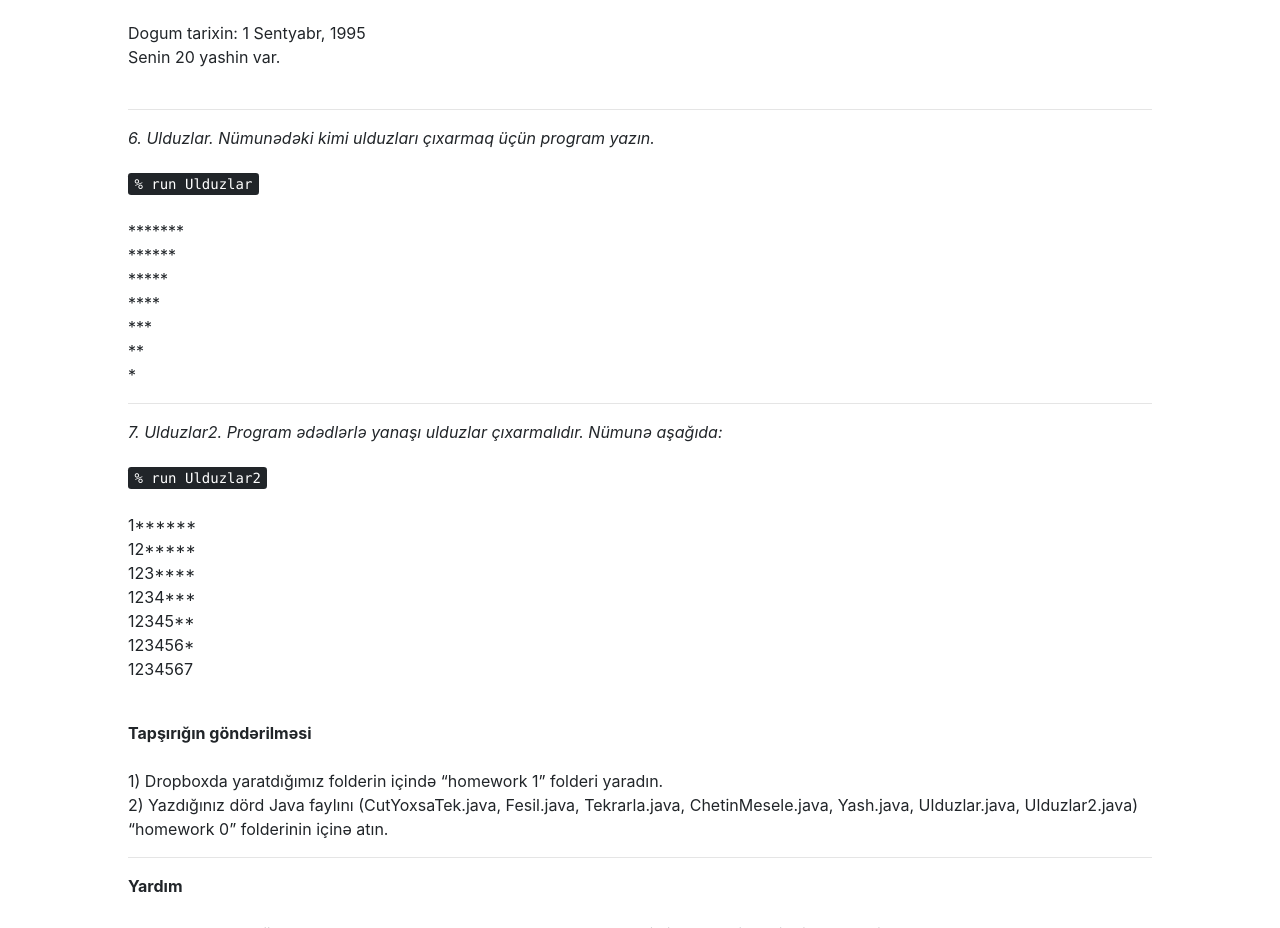
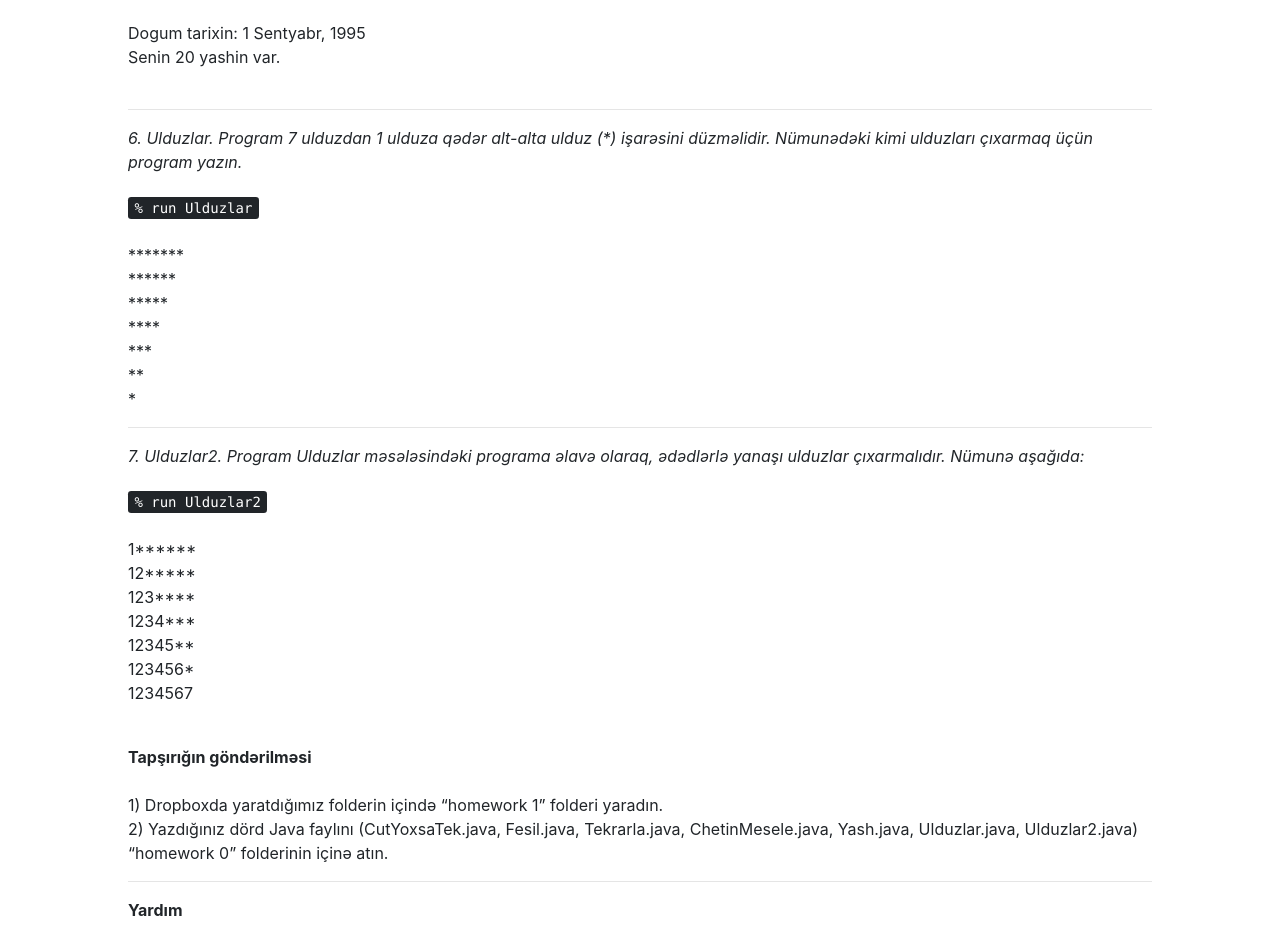
Before and after one commit to belcs/belcs.github.io, a plain HTML site: page assignment1.html in a window 1280 px wide. Shown: the part 1390-2318 px from the top of the page. Drawn offline with nearby package versions, Linux system fonts and the light colour scheme.

Commit message:
refinements

```diff
--- a/assignment1.html
+++ b/assignment1.html
@@ -61,7 +61,7 @@
 
 				<hr>
 
-				<i>6. Ulduzlar. Nümunədəki kimi ulduzları çıxarmaq üçün program yazın.</i><br><br>
+				<i>6. Ulduzlar. Program 7 ulduzdan 1 ulduza qədər alt-alta ulduz (*) işarəsini düzməlidir. Nümunədəki kimi ulduzları çıxarmaq üçün program yazın.</i><br><br>
 				<kbd>% run Ulduzlar</kbd><br><br>
 				*******<br>
 				******<br>
@@ -74,7 +74,7 @@
 
 				<hr>
 
-				<i>7. Ulduzlar2. Program ədədlərlə yanaşı ulduzlar çıxarmalıdır. Nümunə aşağıda:</i><br><br>
+				<i>7. Ulduzlar2. Program Ulduzlar məsələsindəki programa əlavə olaraq, ədədlərlə yanaşı ulduzlar çıxarmalıdır. Nümunə aşağıda:</i><br><br>
 				<kbd>% run Ulduzlar2</kbd><br><br>
 				1******<br>
 				12*****<br>
```
